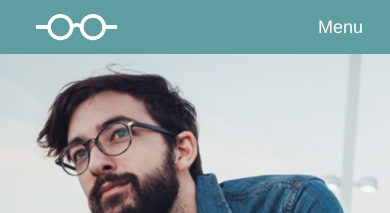
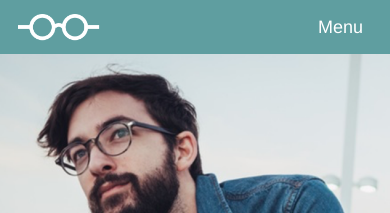
Before and after one commit to Alehoohaa/tortoiseshell_optics, a plain HTML site: page index.html in a window 390 px wide. Shown: the top 213 px of the page. Drawn offline with Linux system fonts and the light colour scheme.

Commit message:
so close

```diff
--- a/resources/css/stylesheet.css
+++ b/resources/css/stylesheet.css
@@ -164,6 +164,9 @@ header{
 .flex-content{
     top: 0;
 }
+.logo img{
+  margin: 0 1rem 0 1rem;
+}
 nav li{
   padding: 1rem .5rem;
 }
```
